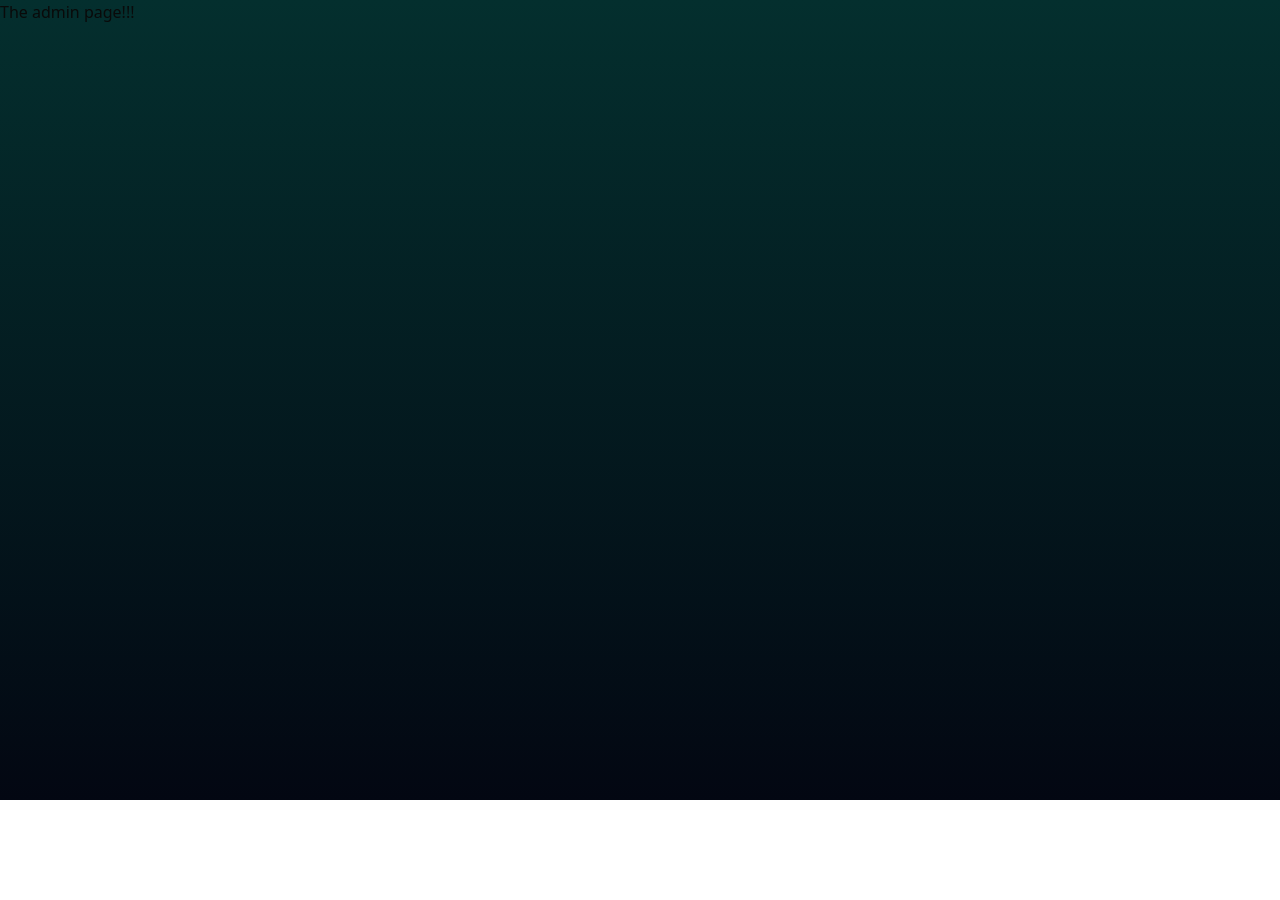
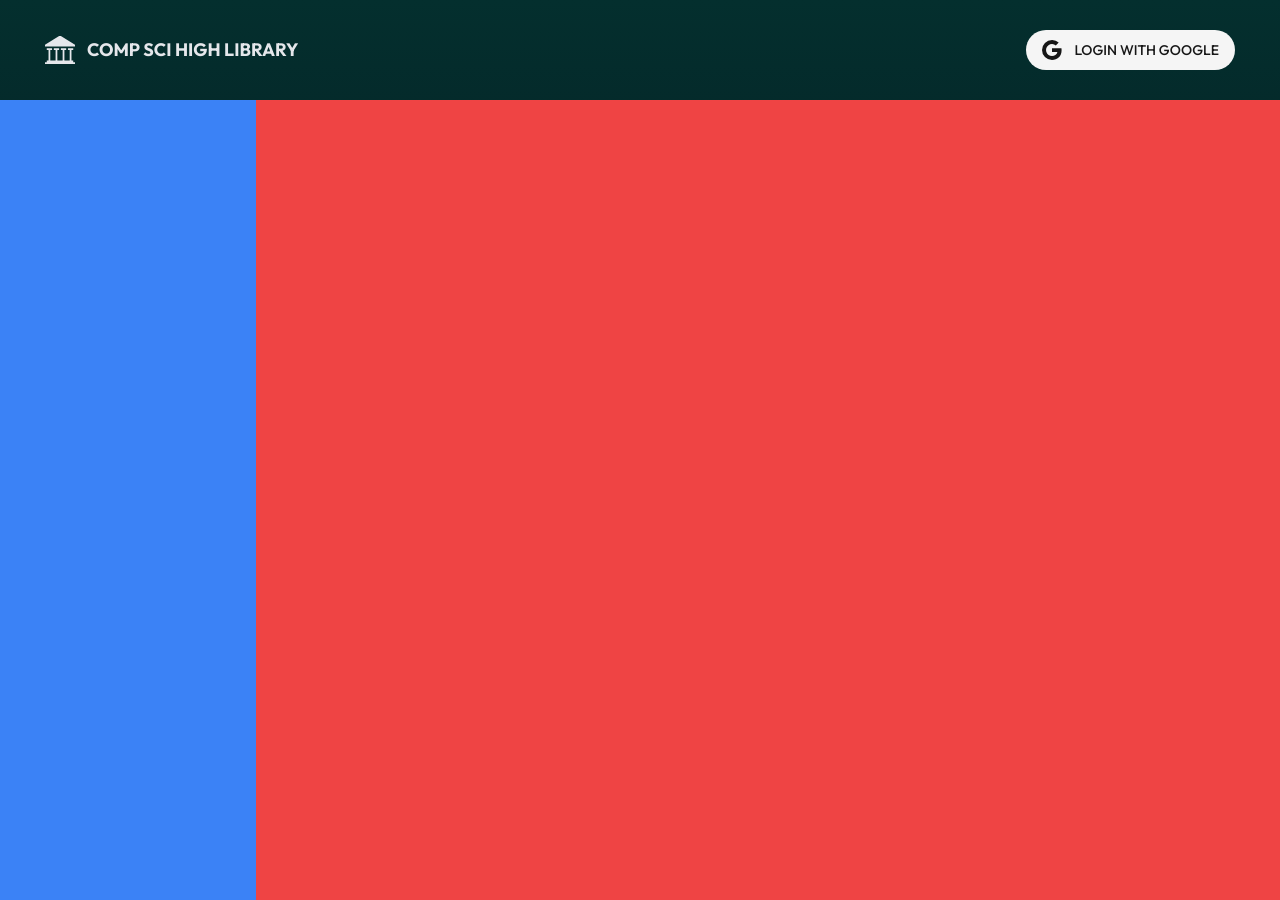
Before and after one commit to Kyptdin/Comp-Sci-High-Library-Management-IP, a React (Vite) app in the folder app/: page /admin in a window 1280 px wide. Before the commit the page ends 800 px from the top, so only its background shows below. Built offline with nearby package versions, Linux system fonts and the light colour scheme.

Commit message:
Update AdminPage.tsx

```diff
--- a/app/src/pages/AdminPage.tsx
+++ b/app/src/pages/AdminPage.tsx
@@ -1,7 +1,13 @@
+import { Navbar } from "@/components/Navbar";
+
 export const AdminPage = () => {
   return (
     <div className="min-h-screen bg-gradient-to-t from-gray-950 to-teal-950">
-      <p>The admin page!!!</p>
+      <Navbar showNavbar={false} />
+      <div className="w-screen flex bg-green-500 h-screen">
+        <div className="bg-blue-500 w-[20%]"></div>
+        <div className="bg-red-500 w-[80%]"></div>
+      </div>
     </div>
   );
 };
```
